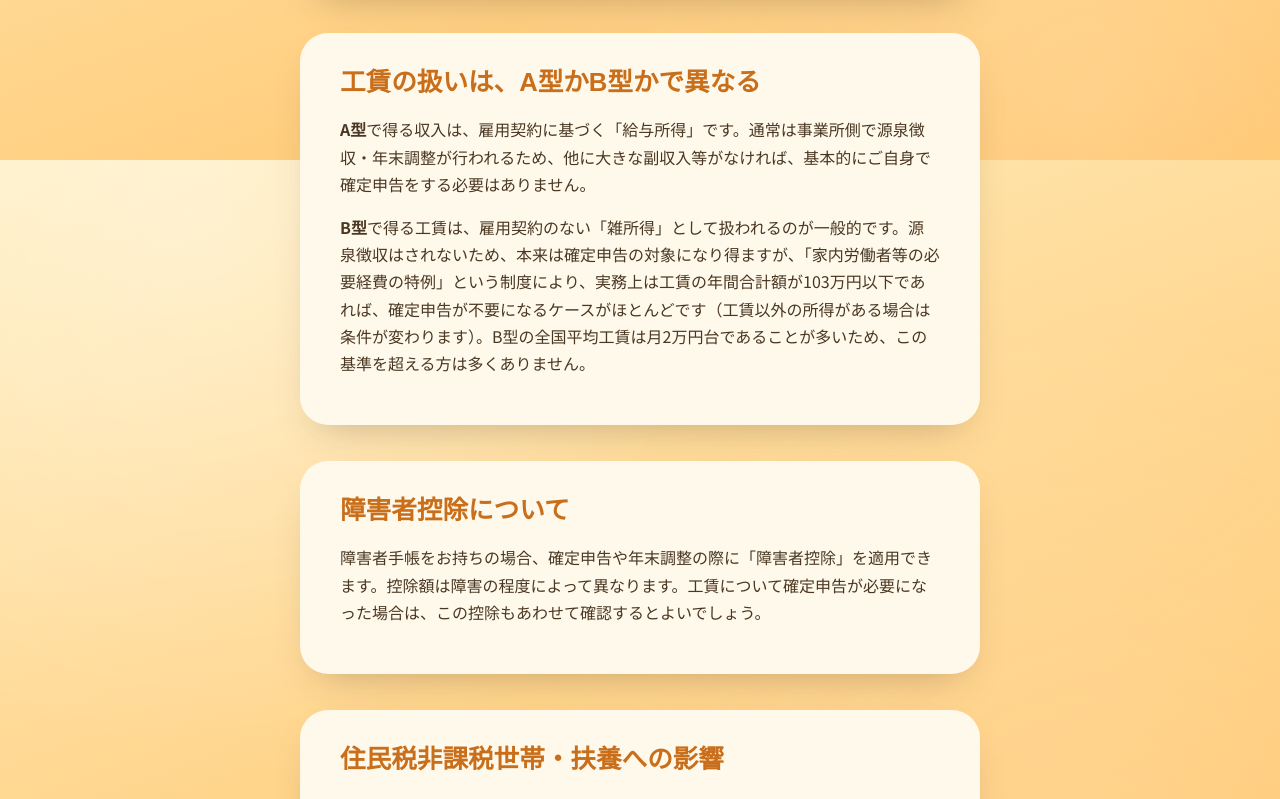
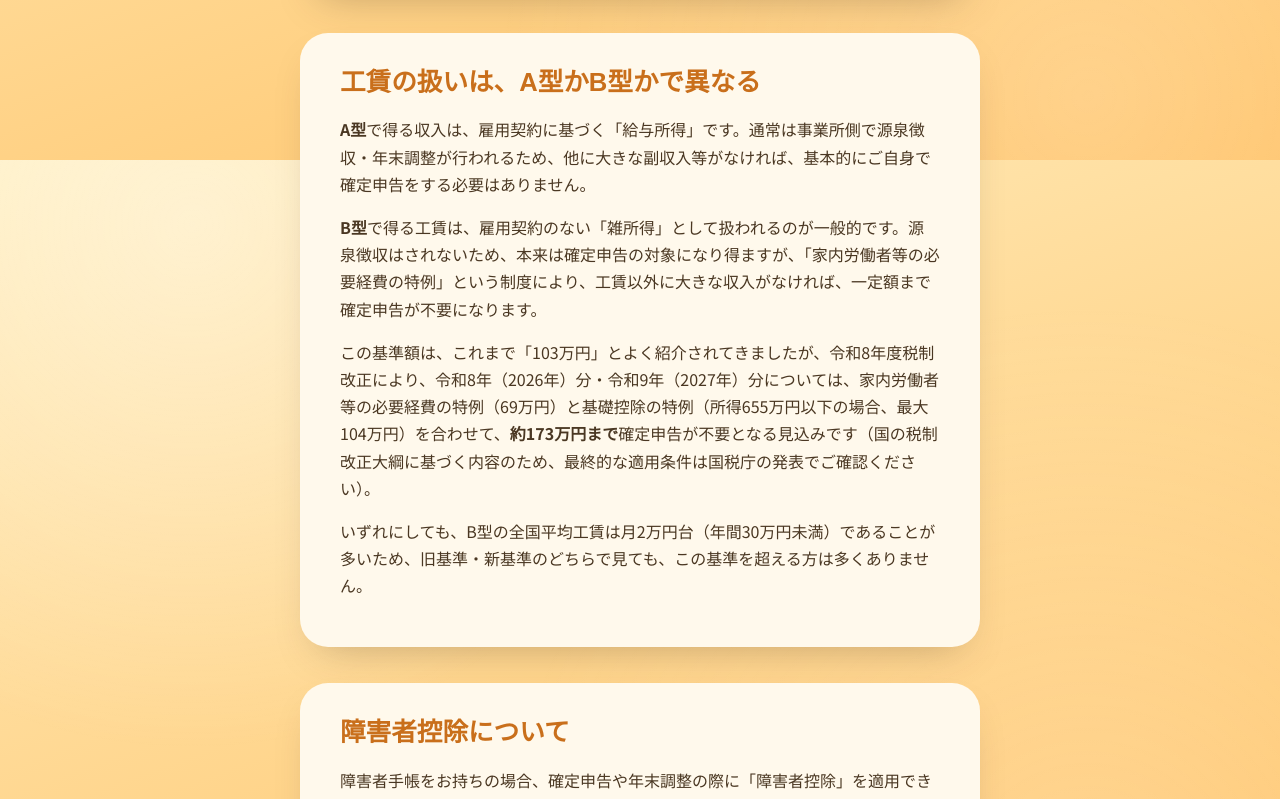
Before and after one commit to happy-for-all/kouchin, a website: page column-zeikin.html in a window 1280 px wide. Shown: the part 640-1439 px from the top of the page. Drawn offline with Linux system fonts and the light colour scheme; a web font is replaced by a local one.

Commit message:
Update column-zeikin.html

```diff
--- a/column-zeikin.html
+++ b/column-zeikin.html
@@ -53,7 +53,9 @@
       <div class="section__inner">
         <h2 class="section__title">工賃の扱いは、A型かB型かで異なる</h2>
         <p><strong>A型</strong>で得る収入は、雇用契約に基づく「給与所得」です。通常は事業所側で源泉徴収・年末調整が行われるため、他に大きな副収入等がなければ、基本的にご自身で確定申告をする必要はありません。</p>
-        <p><strong>B型</strong>で得る工賃は、雇用契約のない「雑所得」として扱われるのが一般的です。源泉徴収はされないため、本来は確定申告の対象になり得ますが、「家内労働者等の必要経費の特例」という制度により、実務上は工賃の年間合計額が103万円以下であれば、確定申告が不要になるケースがほとんどです（工賃以外の所得がある場合は条件が変わります）。B型の全国平均工賃は月2万円台であることが多いため、この基準を超える方は多くありません。</p>
+        <p><strong>B型</strong>で得る工賃は、雇用契約のない「雑所得」として扱われるのが一般的です。源泉徴収はされないため、本来は確定申告の対象になり得ますが、「家内労働者等の必要経費の特例」という制度により、工賃以外に大きな収入がなければ、一定額まで確定申告が不要になります。</p>
+        <p>この基準額は、これまで「103万円」とよく紹介されてきましたが、令和8年度税制改正により、令和8年（2026年）分・令和9年（2027年）分については、家内労働者等の必要経費の特例（69万円）と基礎控除の特例（所得655万円以下の場合、最大104万円）を合わせて、<strong>約173万円まで</strong>確定申告が不要となる見込みです（国の税制改正大綱に基づく内容のため、最終的な適用条件は国税庁の発表でご確認ください）。</p>
+        <p>いずれにしても、B型の全国平均工賃は月2万円台（年間30万円未満）であることが多いため、旧基準・新基準のどちらで見ても、この基準を超える方は多くありません。</p>
       </div>
     </section>
 
```
